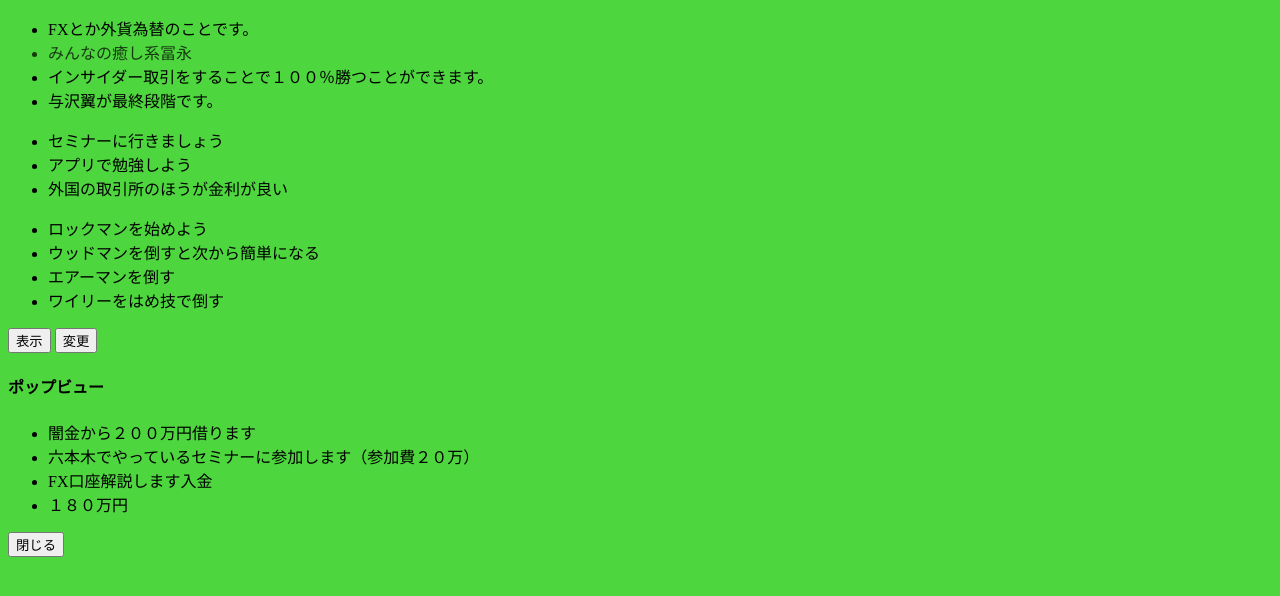
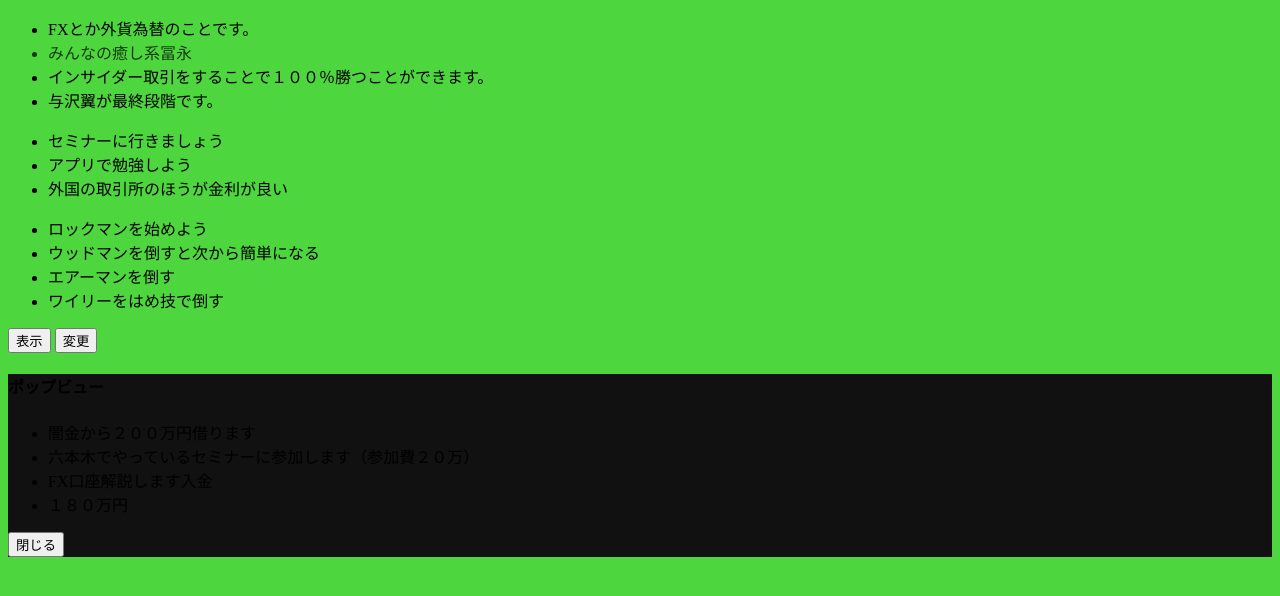
Before and after one commit to advan-deve/firstProject, a plain HTML site: page FXsaite/index.html in a window 1280 px wide. Both pictures are taken after a click on the button "変更". Drawn offline with nearby package versions, Linux system fonts and the light colour scheme.

Commit message:
変更　オダギリ　ポップビューの背景色変更

```diff
--- a/FXsaite/index.html
+++ b/FXsaite/index.html
@@ -53,6 +53,9 @@
 <script type="text/javascript">
 $('#pop').hide();
 $('#chenge').click(function(){
+  $('#pop').css({
+    'backgroundColor': '#111111'
+  });
   $('#pop').show();
 });
 $('#close').click(function(){
```
